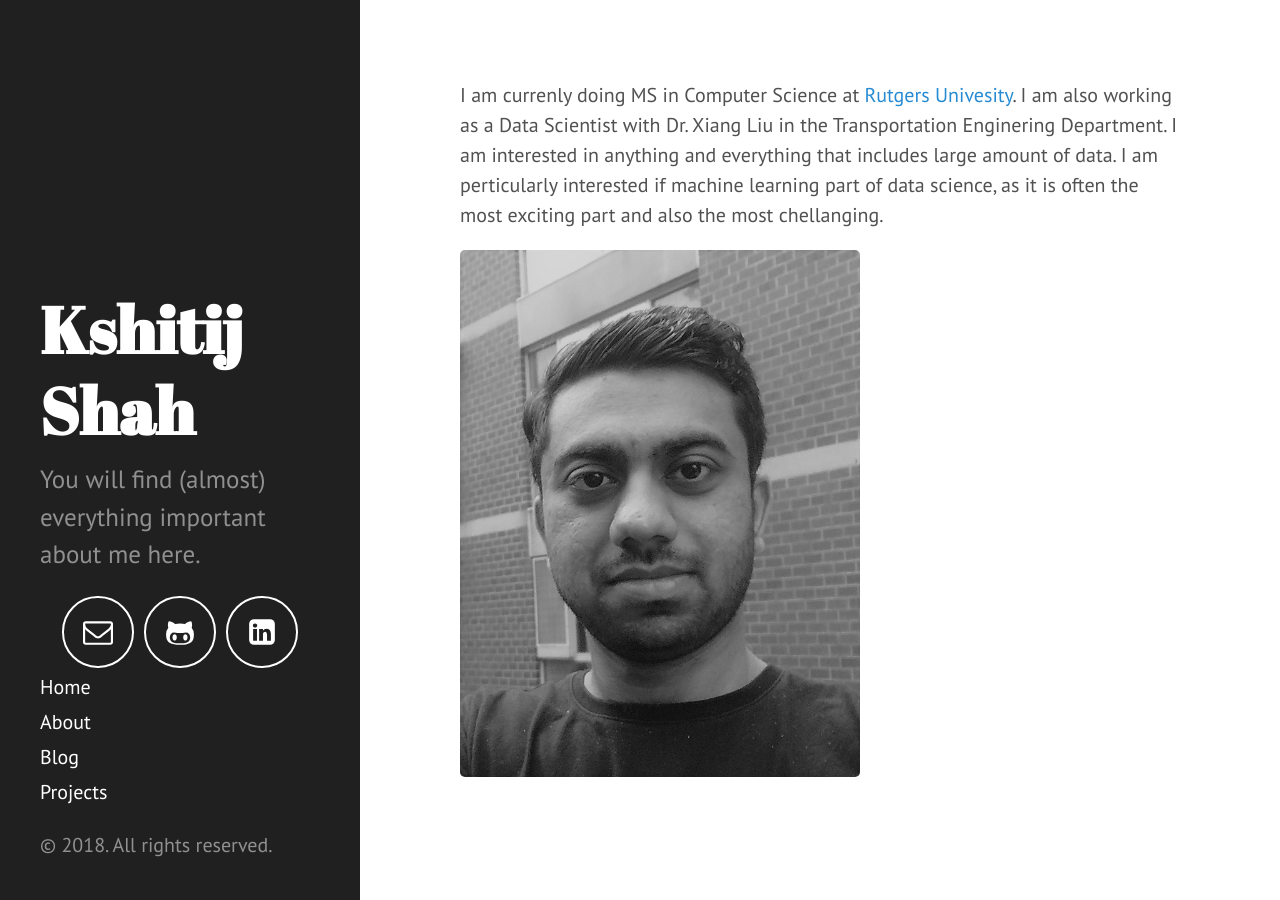
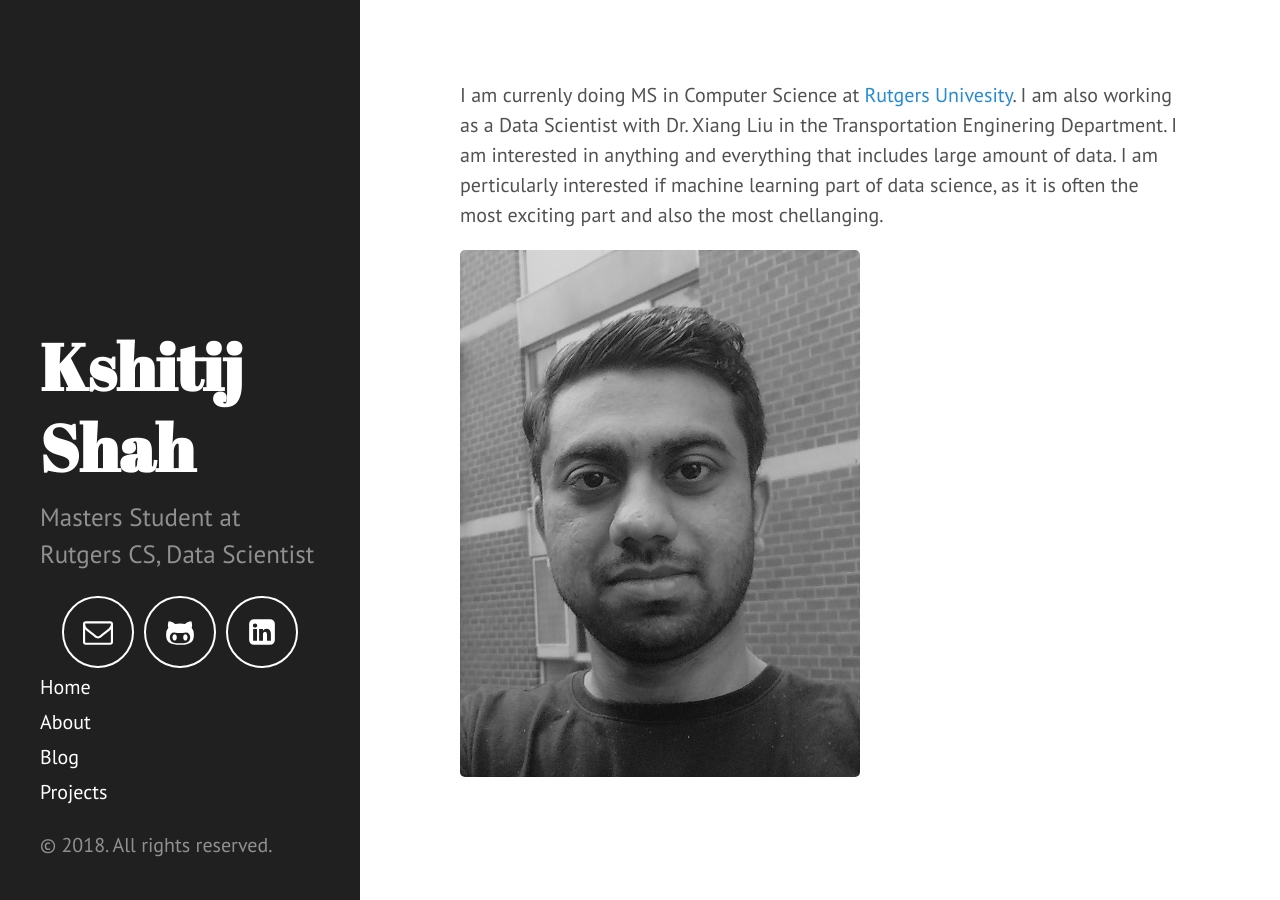
Before and after one commit to xitizzz/xitizzz.github.io, a Jekyll site: the page built from index.md, in a window 1280 px wide. Built offline with Jekyll 4.4.1, drawn with Linux system fonts in a browser that asks for light colours; Markdown is read by kramdown in place of the engine named in the settings.

Commit message:
Update _config.yml

```diff
--- a/_config.yml
+++ b/_config.yml
@@ -8,7 +8,7 @@ permalink:        pretty
 # Setup
 title:            'Kshitij Shah'
 tagline:          'Data Scientist'
-description:      'You will find (almost) everything important about me here.'
+description:      'Masters Student at Rutgers CS, Data Scientist'
 url:              http://xitizzz.github.io
 baseurl:          /
 
```
